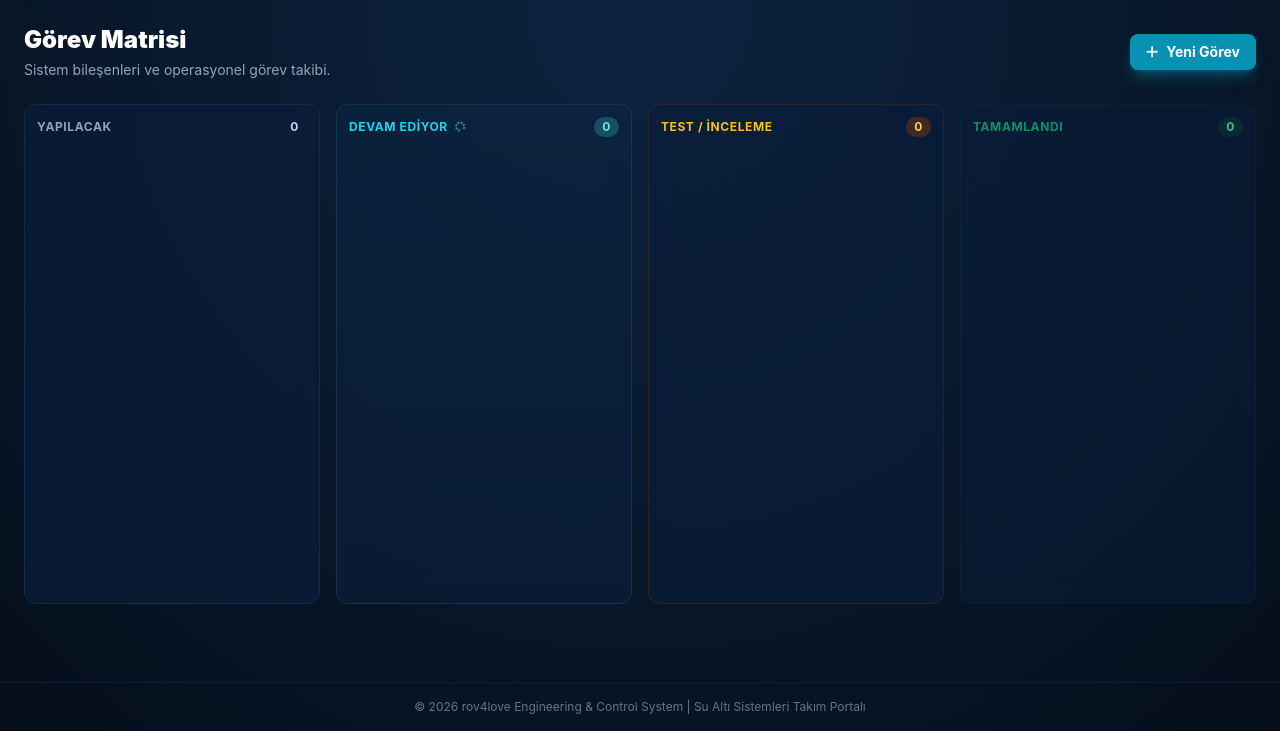
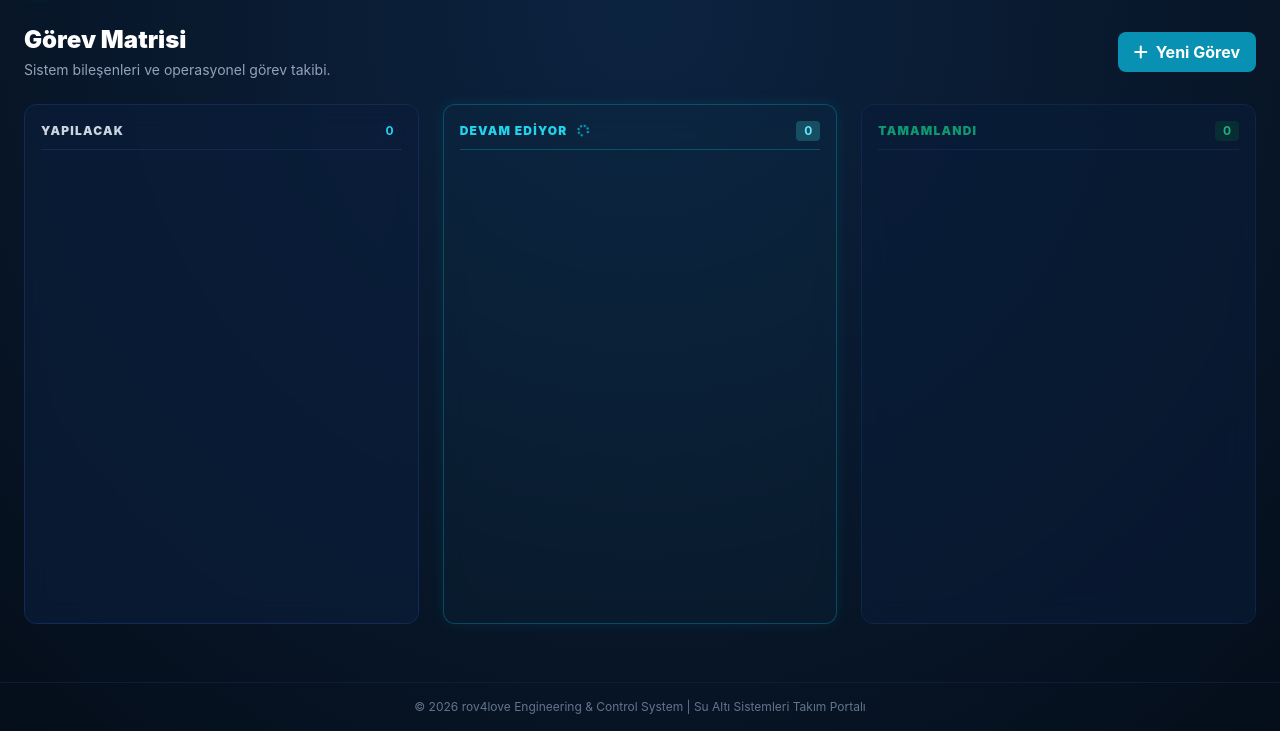
Before and after one commit to fransakoko/rov4love_portal, a Flask app: page /kanban in a window 1280 px wide. Shown: the part 69-800 px from the top of the page. Run offline with Flask 3, Linux system fonts and the light colour scheme; the visitor is signed in with stand-in values (Sample User, id 1); data that the repository does not hold is empty; some libraries are stand-ins or nearby versions.

Commit message:
Update kanban.html

```diff
--- a/templates/kanban.html
+++ b/templates/kanban.html
@@ -1,152 +1,129 @@
 {% extends "base.html" %}
-{% block title %}Kanban | rov4love{% endblock %}
 {% block content %}
-<div class="mb-6 flex flex-col sm:flex-row justify-between items-start sm:items-center gap-4">
+<div class="mb-6 flex justify-between items-center">
     <div>
         <h1 class="text-2xl font-black text-white">Görev Matrisi</h1>
         <p class="text-sm text-slate-400 mt-1">Sistem bileşenleri ve operasyonel görev takibi.</p>
     </div>
-    <button onclick="document.getElementById('newTaskModal').classList.remove('hidden')" class="px-4 py-2 bg-cyan-600 hover:bg-cyan-500 text-white text-sm font-bold rounded-lg shadow-lg shadow-cyan-500/30 transition flex items-center">
-        <i class="fa-solid fa-plus mr-2"></i> Yeni Görev
+    <button onclick="document.getElementById('taskModal').classList.remove('hidden')" class="bg-cyan-600 hover:bg-cyan-500 text-white px-4 py-2 rounded-lg font-bold transition flex items-center gap-2">
+        <i class="fa-solid fa-plus"></i> Yeni Görev
     </button>
 </div>
 
-<!-- Kanban Board -->
-<div class="grid grid-cols-1 md:grid-cols-2 lg:grid-cols-4 gap-4 items-start">
+<!-- 3 Sütunlu Grid Sistemi -->
+<div class="grid grid-cols-1 md:grid-cols-3 gap-6">
 
-    <!-- Yapılacak Column -->
-    <div class="glass-panel rounded-xl border border-ocean-700 p-3 min-h-[500px]">
-        <h3 class="text-xs font-bold uppercase tracking-wider text-slate-400 mb-3 flex items-center justify-between">
-            <span>Yapılacak</span>
-            <span class="bg-ocean-800 text-slate-300 px-2 py-0.5 rounded-full">{{ tasks|selectattr('status', 'equalto', 'Yapılacak')|list|length }}</span>
-        </h3>
-        <div class="space-y-3">
+    <!-- 1. YAPILACAK -->
+    <div class="glass-panel border border-ocean-700 rounded-xl p-4 flex flex-col h-[65vh] overflow-hidden">
+        <div class="flex justify-between items-center mb-4 border-b border-ocean-700 pb-2">
+            <h3 class="font-black text-slate-300 text-xs tracking-widest uppercase">Yapılacak</h3>
+            <span class="bg-ocean-800 text-cyan-400 text-xs px-2 py-0.5 rounded font-bold">{{ tasks|selectattr('status', 'equalto', 'Yapılacak')|list|length }}</span>
+        </div>
+        <div class="flex-1 overflow-y-auto space-y-3 pr-1">
             {% for task in tasks if task.status == 'Yapılacak' %}
-            <div class="bg-ocean-900 border border-ocean-700 p-3 rounded-lg cursor-pointer hover:border-cyan-500/50 transition relative group">
-                {% if task.priority == 'Acil' %}<div class="absolute top-0 right-0 w-2 h-2 rounded-full bg-rose-500 m-2"></div>{% endif %}
-                <span class="text-[9px] uppercase font-bold text-cyan-400 tracking-wider">{{ task.subsystem }}</span>
-                <h4 class="text-sm font-semibold text-slate-200 mt-1">{{ task.title }}</h4>
-                <p class="text-xs text-slate-500 mt-2 line-clamp-2">{{ task.description }}</p>
-
-                <div class="mt-3 pt-3 border-t border-ocean-800 flex justify-between items-center">
-                    <span class="text-[10px] text-slate-400"><i class="fa-regular fa-clock mr-1"></i>{{ task.deadline }}</span>
-                    <span class="text-[10px] font-bold text-slate-300 bg-ocean-800 px-1.5 py-0.5 rounded">{{ task.assignee }}</span>
-                </div>
-
-                <!-- Action overlay -->
-                <div class="absolute inset-0 bg-ocean-900/90 rounded-lg opacity-0 group-hover:opacity-100 transition-opacity flex flex-col justify-center items-center gap-2">
-                    <a href="{{ url_for('update_task_status', task_id=task.id, new_status='Devam Ediyor') }}" class="text-xs bg-cyan-600 px-3 py-1.5 rounded text-white font-bold w-3/4 text-center">Başla &rarr;</a>
+            <div class="bg-ocean-900 border border-ocean-700 p-3 rounded-xl shadow-lg relative group">
+                <div class="text-[10px] font-bold text-cyan-500 mb-1 uppercase tracking-wider">{{ task.subsystem }}</div>
+                <h4 class="text-sm font-bold text-white mb-2">{{ task.title }}</h4>
+                <p class="text-xs text-slate-400 line-clamp-2 mb-3">{{ task.description }}</p>
+                <div class="flex justify-between items-center mt-3 pt-2 border-t border-ocean-800">
+                    <span class="text-xs font-bold text-slate-300"><i class="fa-solid fa-user-astronaut text-slate-500 mr-1"></i> {{ task.assignee }}</span>
+                    <!-- BAŞLA BUTONU -->
+                    <a href="{{ url_for('update_task_status', task_id=task.id, new_status='Devam Ediyor') }}" class="text-[10px] bg-blue-600/20 text-blue-300 border border-blue-500/30 px-2 py-1 rounded hover:bg-blue-600 hover:text-white transition cursor-pointer">Başla</a>
                 </div>
             </div>
             {% endfor %}
         </div>
     </div>
 
-    <!-- Devam Ediyor Column -->
-    <div class="glass-panel rounded-xl border border-cyan-900/50 p-3 min-h-[500px] bg-gradient-to-b from-cyan-900/10 to-transparent">
-        <h3 class="text-xs font-bold uppercase tracking-wider text-cyan-400 mb-3 flex items-center justify-between">
-            <span>Devam Ediyor <i class="fa-solid fa-spinner fa-spin ml-1 text-[10px]"></i></span>
-            <span class="bg-cyan-900 text-cyan-300 px-2 py-0.5 rounded-full">{{ tasks|selectattr('status', 'equalto', 'Devam Ediyor')|list|length }}</span>
-        </h3>
-        <div class="space-y-3">
+    <!-- 2. DEVAM EDİYOR -->
+    <div class="glass-panel border border-cyan-500/30 rounded-xl p-4 flex flex-col h-[65vh] overflow-hidden bg-cyan-900/10 shadow-[0_0_15px_rgba(6,182,212,0.1)]">
+        <div class="flex justify-between items-center mb-4 border-b border-cyan-500/30 pb-2">
+            <h3 class="font-black text-cyan-400 text-xs tracking-widest uppercase flex items-center gap-2">Devam Ediyor <i class="fa-solid fa-spinner fa-spin text-cyan-500"></i></h3>
+            <span class="bg-cyan-900 text-cyan-300 text-xs px-2 py-0.5 rounded font-bold">{{ tasks|selectattr('status', 'equalto', 'Devam Ediyor')|list|length }}</span>
+        </div>
+        <div class="flex-1 overflow-y-auto space-y-3 pr-1">
             {% for task in tasks if task.status == 'Devam Ediyor' %}
-            <!-- Similar task card structure -->
-            <div class="bg-ocean-900 border border-cyan-800/50 p-3 rounded-lg relative group glow-accent">
-                <span class="text-[9px] uppercase font-bold text-cyan-400 tracking-wider">{{ task.subsystem }}</span>
-                <h4 class="text-sm font-semibold text-white mt-1">{{ task.title }}</h4>
-                <p class="text-xs text-slate-400 mt-2 line-clamp-2">{{ task.description }}</p>
-                <div class="mt-3 pt-3 border-t border-ocean-800 flex justify-between items-center">
-                    <span class="text-[10px] text-slate-400">{{ task.deadline }}</span>
-                    <span class="text-[10px] font-bold text-cyan-300 bg-cyan-900/50 px-1.5 py-0.5 rounded">{{ task.assignee }}</span>
-                </div>
-                <div class="absolute inset-0 bg-ocean-900/90 rounded-lg opacity-0 group-hover:opacity-100 transition flex flex-col justify-center items-center gap-2">
-                    <a href="{{ url_for('update_task_status', task_id=task.id, new_status='Test/İnceleme') }}" class="text-xs bg-amber-600 px-3 py-1.5 rounded text-white font-bold w-3/4 text-center">Teste Gönder &rarr;</a>
-                    <a href="{{ url_for('update_task_status', task_id=task.id, new_status='Yapılacak') }}" class="text-xs bg-ocean-700 px-3 py-1.5 rounded text-white font-bold w-3/4 text-center">&larr; Geri Al</a>
+            <div class="bg-ocean-800 border border-cyan-700/50 p-3 rounded-xl shadow-lg relative group">
+                <div class="text-[10px] font-bold text-cyan-400 mb-1 uppercase tracking-wider">{{ task.subsystem }}</div>
+                <h4 class="text-sm font-bold text-white mb-2">{{ task.title }}</h4>
+                <div class="flex justify-between items-center mt-3 pt-2 border-t border-ocean-700">
+                    <span class="text-xs font-bold text-slate-300"><i class="fa-solid fa-user-astronaut text-cyan-500 mr-1"></i> {{ task.assignee }}</span>
+                    <!-- TAMAMLA BUTONU -->
+                    <a href="{{ url_for('update_task_status', task_id=task.id, new_status='Tamamlandı') }}" class="text-[10px] bg-emerald-500/20 text-emerald-400 border border-emerald-500/30 px-2 py-1 rounded hover:bg-emerald-500 hover:text-white transition cursor-pointer"><i class="fa-solid fa-check"></i> Tamamla</a>
                 </div>
             </div>
             {% endfor %}
         </div>
     </div>
 
-    <!-- Test/İnceleme Column -->
-    <div class="glass-panel rounded-xl border border-amber-900/30 p-3 min-h-[500px]">
-        <h3 class="text-xs font-bold uppercase tracking-wider text-amber-400 mb-3 flex items-center justify-between">
-            <span>Test / İnceleme</span>
-            <span class="bg-amber-900/50 text-amber-300 px-2 py-0.5 rounded-full">{{ tasks|selectattr('status', 'equalto', 'Test/İnceleme')|list|length }}</span>
-        </h3>
-        <div class="space-y-3">
-            {% for task in tasks if task.status == 'Test/İnceleme' %}
-            <div class="bg-ocean-900 border border-amber-800/30 p-3 rounded-lg relative group">
-                <span class="text-[9px] uppercase font-bold text-amber-400 tracking-wider">{{ task.subsystem }}</span>
-                <h4 class="text-sm font-semibold text-slate-200 mt-1">{{ task.title }}</h4>
-                <div class="absolute inset-0 bg-ocean-900/90 rounded-lg opacity-0 group-hover:opacity-100 transition flex flex-col justify-center items-center gap-2">
-                    <a href="{{ url_for('update_task_status', task_id=task.id, new_status='Tamamlandı') }}" class="text-xs bg-emerald-600 px-3 py-1.5 rounded text-white font-bold w-3/4 text-center">Onayla (Bitti) <i class="fa-solid fa-check ml-1"></i></a>
-                    <a href="{{ url_for('update_task_status', task_id=task.id, new_status='Devam Ediyor') }}" class="text-xs bg-rose-600 px-3 py-1.5 rounded text-white font-bold w-3/4 text-center">Reddet <i class="fa-solid fa-xmark ml-1"></i></a>
+    <!-- 3. TAMAMLANDI -->
+    <div class="glass-panel border border-ocean-700 rounded-xl p-4 flex flex-col h-[65vh] overflow-hidden opacity-80">
+        <div class="flex justify-between items-center mb-4 border-b border-ocean-700 pb-2">
+            <h3 class="font-black text-emerald-500 text-xs tracking-widest uppercase">Tamamlandı</h3>
+            <span class="bg-emerald-900/50 text-emerald-400 text-xs px-2 py-0.5 rounded font-bold">{{ tasks|selectattr('status', 'equalto', 'Tamamlandı')|list|length }}</span>
+        </div>
+        <div class="flex-1 overflow-y-auto space-y-3 pr-1">
+            {% for task in tasks if task.status == 'Tamamlandı' %}
+            <div class="bg-ocean-900 border border-emerald-900/50 p-3 rounded-xl shadow-lg relative group">
+                <h4 class="text-sm font-bold text-slate-300 line-through decoration-emerald-500/50 mb-2">{{ task.title }}</h4>
+                <div class="flex justify-between items-center mt-2">
+                    <span class="text-xs text-slate-500">{{ task.assignee }}</span>
+                    <!-- GERİ AL BUTONU (Yanlışlıkla tamamlandıysa diye) -->
+                    <a href="{{ url_for('update_task_status', task_id=task.id, new_status='Devam Ediyor') }}" class="text-[10px] text-slate-500 hover:text-cyan-400 transition" title="Geri Al"><i class="fa-solid fa-rotate-left"></i> Geri Al</a>
                 </div>
             </div>
             {% endfor %}
         </div>
     </div>
 
-    <!-- Tamamlandı Column -->
-    <div class="glass-panel rounded-xl border border-emerald-900/30 p-3 min-h-[500px] opacity-75">
-        <h3 class="text-xs font-bold uppercase tracking-wider text-emerald-500 mb-3 flex items-center justify-between">
-            <span>Tamamlandı</span>
-            <span class="bg-emerald-900/50 text-emerald-300 px-2 py-0.5 rounded-full">{{ tasks|selectattr('status', 'equalto', 'Tamamlandı')|list|length }}</span>
-        </h3>
-        <div class="space-y-3">
-            {% for task in tasks if task.status == 'Tamamlandı' %}
-            <div class="bg-ocean-900 border border-emerald-900/30 p-3 rounded-lg">
-                <h4 class="text-sm font-semibold text-slate-400 line-through decoration-emerald-500/50">{{ task.title }}</h4>
-            </div>
-            {% endfor %}
-        </div>
-    </div>
 </div>
 
-<!-- New Task Modal -->
-<div id="newTaskModal" class="hidden fixed inset-0 bg-black/80 backdrop-blur-sm z-[100] flex items-center justify-center p-4">
+<!-- Yeni Görev Modalı -->
+<div id="taskModal" class="hidden fixed inset-0 bg-black/80 backdrop-blur-sm flex items-center justify-center z-50">
     <div class="glass-panel border border-cyan-500/30 rounded-2xl w-full max-w-md p-6">
-        <div class="flex justify-between items-center mb-5">
-            <h2 class="text-lg font-bold text-white">Sisteme Görev Tanımla</h2>
-            <button onclick="document.getElementById('newTaskModal').classList.add('hidden')" class="text-slate-400 hover:text-white"><i class="fa-solid fa-xmark text-xl"></i></button>
+        <div class="flex justify-between items-center mb-4">
+            <h2 class="text-xl font-bold text-white">Yeni Görev Ata</h2>
+            <button onclick="document.getElementById('taskModal').classList.add('hidden')" class="text-slate-400 hover:text-rose-500 transition"><i class="fa-solid fa-xmark text-xl"></i></button>
         </div>
         <form action="{{ url_for('create_task') }}" method="POST" class="space-y-4">
             <div>
-                <label class="block text-xs font-semibold text-cyan-400 mb-1">Görev Başlığı</label>
-                <input type="text" name="title" required class="w-full bg-ocean-900 border border-ocean-700 rounded-lg p-2.5 text-sm text-white focus:border-cyan-500 focus:outline-none">
+                <label class="block text-xs text-slate-400 mb-1">Görev Başlığı</label>
+                <input type="text" name="title" required class="w-full bg-ocean-900 border border-ocean-700 rounded p-2 text-sm text-white focus:border-cyan-500 outline-none">
             </div>
             <div>
-                <label class="block text-xs font-semibold text-cyan-400 mb-1">Açıklama / Notlar</label>
-                <textarea name="description" rows="3" class="w-full bg-ocean-900 border border-ocean-700 rounded-lg p-2.5 text-sm text-white focus:border-cyan-500 focus:outline-none"></textarea>
+                <label class="block text-xs text-slate-400 mb-1">Açıklama</label>
+                <textarea name="description" rows="2" class="w-full bg-ocean-900 border border-ocean-700 rounded p-2 text-sm text-white focus:border-cyan-500 outline-none"></textarea>
             </div>
             <div class="grid grid-cols-2 gap-4">
                 <div>
-                    <label class="block text-xs font-semibold text-cyan-400 mb-1">Alt Sistem</label>
-                    <select name="subsystem" class="w-full bg-ocean-900 border border-ocean-700 rounded-lg p-2.5 text-sm text-white focus:outline-none">
-                        <option>Mekanik</option><option>Elektronik</option><option>Yazılım</option><option>Kaptan/Yönetim</option>
-                    </select>
+                    <label class="block text-xs text-slate-400 mb-1">Sorumlu</label>
+                    <input type="text" name="assignee" required class="w-full bg-ocean-900 border border-ocean-700 rounded p-2 text-sm text-white focus:border-cyan-500 outline-none">
                 </div>
                 <div>
-                    <label class="block text-xs font-semibold text-cyan-400 mb-1">Öncelik</label>
-                    <select name="priority" class="w-full bg-ocean-900 border border-ocean-700 rounded-lg p-2.5 text-sm text-white focus:outline-none">
-                        <option>Normal</option><option>Acil</option><option>Düşük</option>
+                    <label class="block text-xs text-slate-400 mb-1">Birim/Alt Sistem</label>
+                    <select name="subsystem" class="w-full bg-ocean-900 border border-ocean-700 rounded p-2 text-sm text-white outline-none">
+                        <option value="Mekanik">Mekanik</option>
+                        <option value="Yazılım">Yazılım</option>
+                        <option value="Elektronik">Elektronik</option>
+                        <option value="Genel">Genel</option>
                     </select>
                 </div>
             </div>
             <div class="grid grid-cols-2 gap-4">
                 <div>
-                    <label class="block text-xs font-semibold text-cyan-400 mb-1">Sorumlu Kişi/Ekip</label>
-                    <input type="text" name="assignee" placeholder="Örn: Gökalp" required class="w-full bg-ocean-900 border border-ocean-700 rounded-lg p-2.5 text-sm text-white focus:outline-none">
+                    <label class="block text-xs text-slate-400 mb-1">Öncelik</label>
+                    <select name="priority" class="w-full bg-ocean-900 border border-ocean-700 rounded p-2 text-sm text-white outline-none">
+                        <option value="Normal">Normal</option>
+                        <option value="Yüksek">Yüksek</option>
+                        <option value="Acil">Acil</option>
+                    </select>
                 </div>
                 <div>
-                    <label class="block text-xs font-semibold text-cyan-400 mb-1">Deadline (Son Tarih)</label>
-                    <input type="date" name="deadline" required class="w-full bg-ocean-900 border border-ocean-700 rounded-lg p-2.5 text-sm text-white focus:outline-none" style="color-scheme: dark;">
+                    <label class="block text-xs text-slate-400 mb-1">Son Tarih</label>
+                    <input type="date" name="deadline" class="w-full bg-ocean-900 border border-ocean-700 rounded p-2 text-sm text-white outline-none">
                 </div>
             </div>
-            <button type="submit" class="w-full bg-gradient-to-r from-cyan-600 to-blue-600 hover:from-cyan-500 hover:to-blue-500 text-white font-bold py-3 rounded-lg shadow-lg shadow-cyan-500/25 transition mt-2">
-                Görevi Başlat
-            </button>
+            <button type="submit" class="w-full bg-cyan-600 hover:bg-cyan-500 text-white font-bold py-2 rounded transition mt-2">Görevi Oluştur</button>
         </form>
     </div>
 </div>
```
